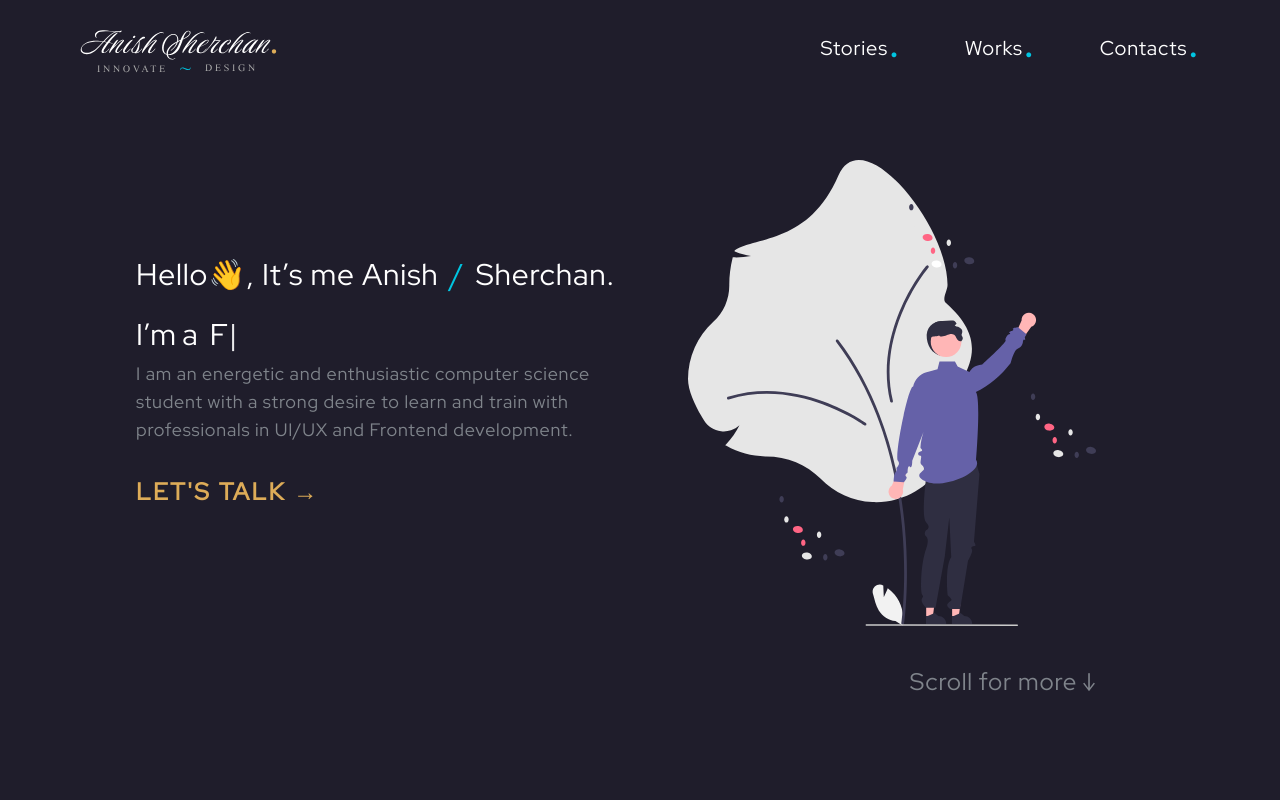
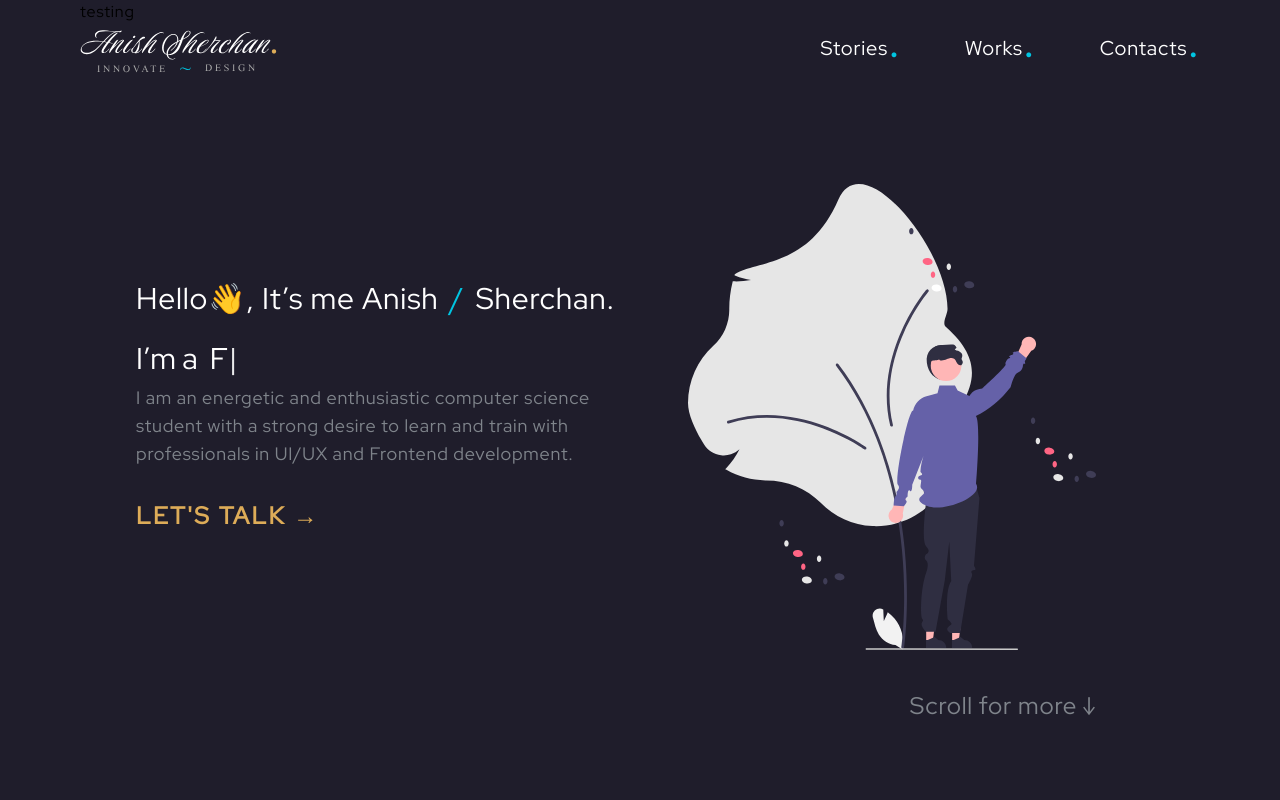
Before and after one commit to AnishSherchan/AnishSherchan-Portfolio-React-, a React (Vite) app: page / in a window 1280 px wide. Shown: the top 800 px of the page. Built offline with nearby package versions, Linux system fonts and the light colour scheme; no server answers.

Commit message:
Update App.jsx

```diff
--- a/src/App.jsx
+++ b/src/App.jsx
@@ -26,6 +26,7 @@ function App() {
     <div className=" bg-back-ground h-fit">
       <NavBar navClasses={navClasses} />
       <div className=" px-3 md:px-20">
+        testing
         <Contents />
       </div>
       <Footer />
```
